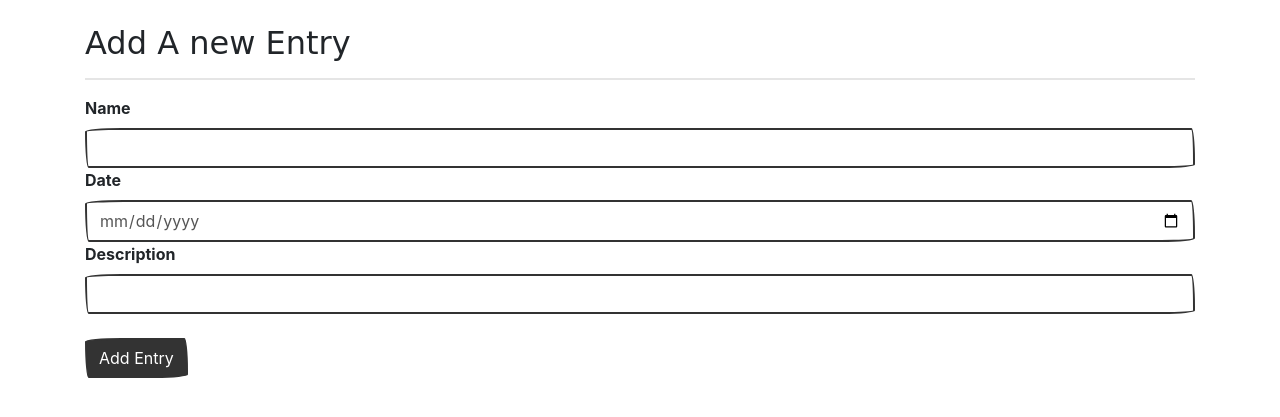
After one commit to jaywizzy/calendar-app, a Django app: page /entry/add in a window 1280 px wide. The commit adds this page. Shown: the top 417 px of the page. Run offline with Django 3.2, Linux system fonts and the light colour scheme; some libraries are stand-ins or nearby versions; some web fonts are replaced.

Commit message:
created the entry form and view and template, Hya!

```diff
--- /dev/null
+++ b/app/forms.py
@@ -0,0 +1,6 @@
+from django import forms
+
+class EntryForm(forms.Form):
+    name = forms.CharField(max_length=100)
+    date = forms.DateTimeField()
+    description = forms.CharField(widget = forms.Textarea())
--- a/app/templates/base.html
+++ b/app/templates/base.html
@@ -10,6 +10,7 @@
   <title>Document</title>
 </head>
 <body>
+  <br>
   {% block content %}
 
   {% endblock %}
--- /dev/null
+++ b/app/templates/entry_form.html
@@ -0,0 +1,18 @@
+{% extends 'base.html' %}
+
+{% block content %}
+<div class="container form-group">
+    <h2> Add A new Entry</h2>
+    <hr>
+        <form action="" method="POST">{% csrf_token %}
+            {% for field in form %}
+            <label> {{ field.label }} </label>
+                <input name="{{ field.name }}" type="{{field.name}}" class="form-control">
+            {% endfor %}
+            <br>
+                <button type="submit" class="btn btn-primary">Add Entry</button>
+        </form>
+</div>
+
+
+{% endblock %}
--- a/app/views.py
+++ b/app/views.py
@@ -1,5 +1,6 @@
-from django.shortcuts import render
+from django.shortcuts import render, redirect
 from .models import Entry
+from .forms import EntryForm
 # Create your views here.
 
 def home(request):
@@ -9,3 +10,18 @@ def home(request):
 def details(request, id):
     entry = Entry.objects.get(id=id)
     return render(request, 'details.html', {'entry': entry})
+
+def add_entry(request):
+    if request.method == 'POST':
+        form = EntryForm(request.POST or None)
+        if form.is_valid():
+            name = form.cleaned_data['name']
+            date = form.cleaned_data['date']
+            description = form.cleaned_data['description']
+            Entry.objects.create(
+                name=name, date=date, description=description
+            ).save
+            return redirect('home')
+    else:
+        form = EntryForm()
+    return render(request, 'entry_form.html', {'form': form})
--- a/calendarapp/urls.py
+++ b/calendarapp/urls.py
@@ -19,5 +19,6 @@ from app.views import *
 urlpatterns = [
     path('', home, name='home'),
     path('details/<int:id>', details, name='details'),
+    path('entry/add', add_entry, name='add_entry'),
     path('admin/', admin.site.urls),
 ]
```
Also changed, not shown: app/templates/index.html (+10 -0 lines), db.sqlite3.
